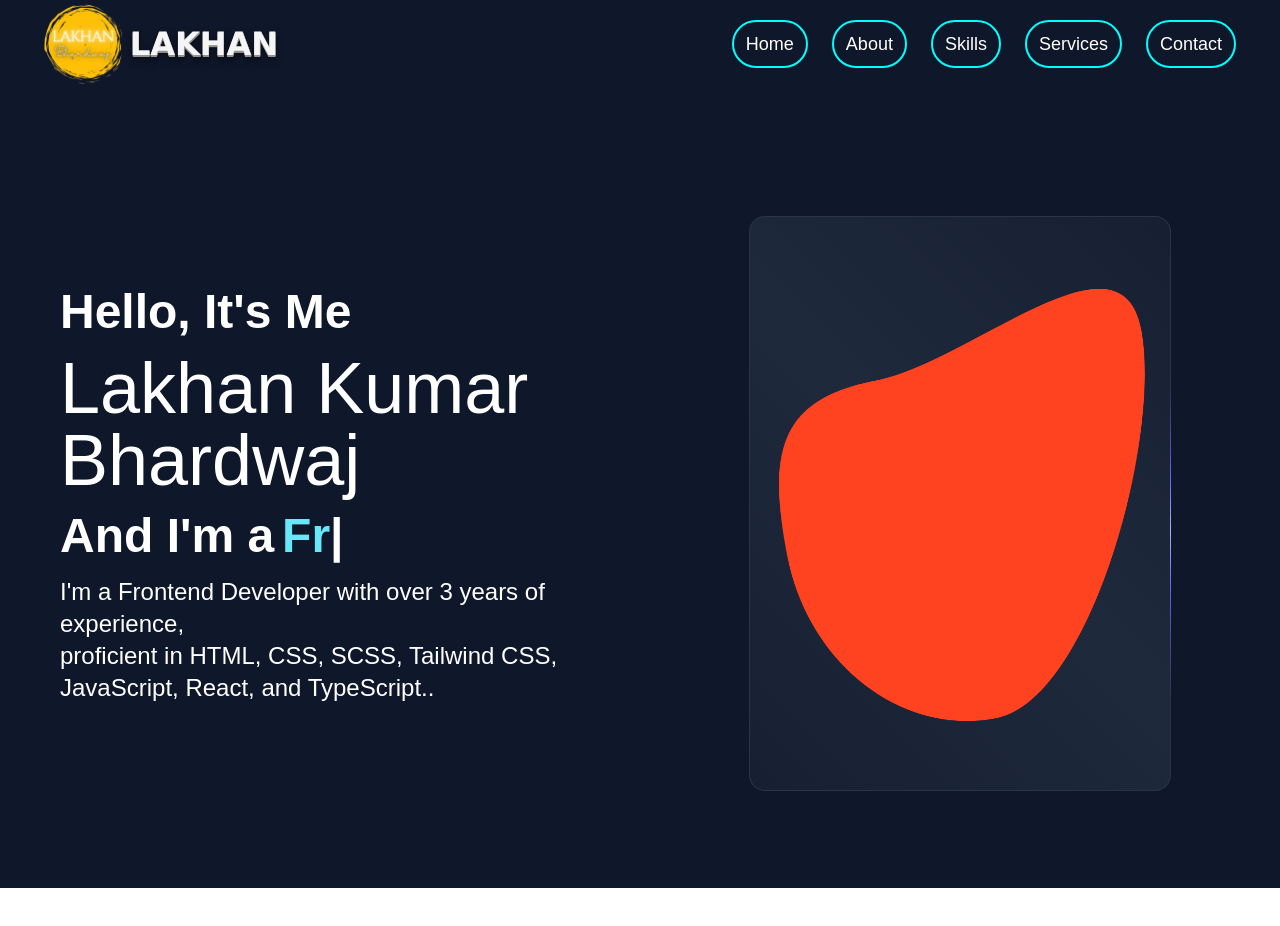
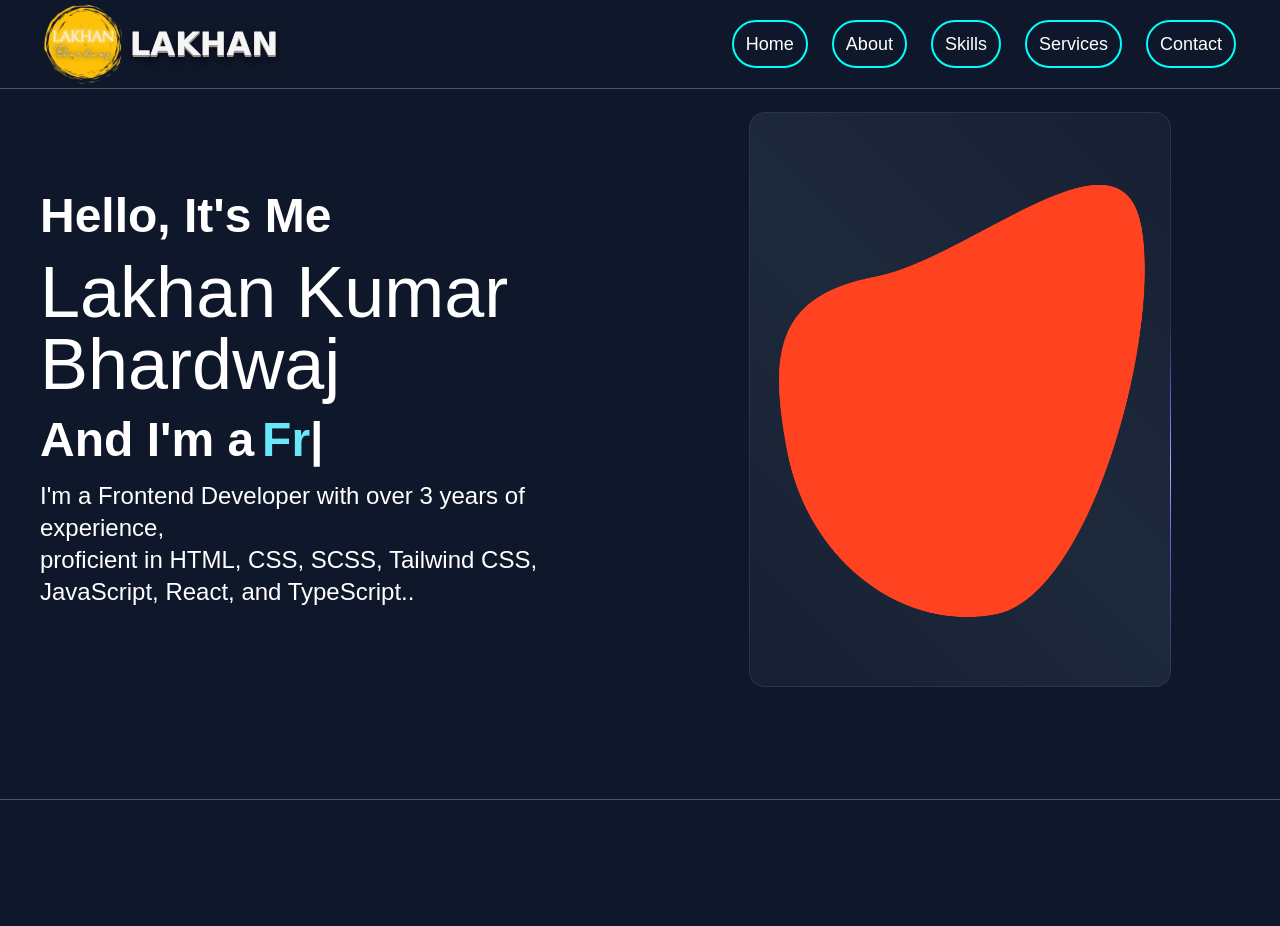
Before and after one commit to LakhanKBhardwaj/My_Portfolio, a Next.js app: page / in a window 1280 px wide. Shown: the top 926 px of the page. Before the commit the page ends 888 px from the top, so only its background shows below. Built offline with nearby package versions, Linux system fonts and the light colour scheme.

Commit message:
update the code all pages

```diff
--- a/package.json
+++ b/package.json
@@ -9,12 +9,14 @@
     "lint": "next lint"
   },
   "dependencies": {
+    "aos": "^2.3.4",
     "next": "14.0.0",
     "react": "^18",
     "react-dom": "^18",
     "react-typed": "^2.0.12"
   },
   "devDependencies": {
+    "@types/aos": "^3.0.7",
     "@types/node": "^20",
     "@types/react": "^18",
     "@types/react-dom": "^18",
--- /dev/null
+++ b/src/components/About.tsx
@@ -0,0 +1,31 @@
+import React, { FC, useEffect } from 'react'
+import AOS from 'aos';
+import "aos/dist/aos.css";
+
+export const About : FC = () => {
+
+      useEffect(() => {
+        AOS.init({
+            duration: 1000,
+            once: true,
+            easing: "ease-in-out",
+        });
+      }, []);
+
+
+  return (
+    <>
+    <section id={'about'}>
+      <div className="py-28 bg-slate-900 w-full h-80">
+      <div className="text-white p-10  mx-auto ">
+        <div data-aos="zoom-in-left" className=''>
+
+        </div>
+      </div>
+      </div>
+
+    </section>
+    </>
+
+  )
+}
--- a/src/components/HomeContent.tsx
+++ b/src/components/HomeContent.tsx
@@ -26,30 +26,33 @@ export const HomeContent: FC = () => {
 
 
     return (
-        <div className="grid md:grid-cols-2 h-screen">
-            <div className='relative  bg-slate-900 bg-cover bg-center items-center pt-48 sm:px-10 p-5 pb-0 '>
-                <div className='px-5 py-2'>
+        <section id={'home'}>
+            <div className="grid md:grid-cols-2 bg-slate-900 border-b-[1px] border-slate-600 min-h-screen">
+            <div className='flex items-center'>
+                <div className='sm:px-10 max-sm:px-5'>
+                <div className='py-2'>
                     <h3 className='text-5xl max-sm:text-3xl text-white font-bold animate-slideTop ' style={{ animationDelay: "1s" }}>Hello, It's Me</h3>
                 </div>
-                <div className='px-5 py-2'>
+                <div className='py-2'>
                     <h1 className='text-7xl max-sm:text-5xl text-white animate-slideLeft' style={{ animationDelay: "1s" }}>Lakhan Kumar Bhardwaj</h1>
                 </div>
-                <div className='px-5 py-2'>
+                <div className='py-2'>
                     <h3 className='text-5xl max-sm:text-3xl text-white font-bold animate-slideBottom' style={{ animationDelay: "1s" }}>
                         And I'm a
                         <span ref={textRef} className="text ml-2 text-cyan-300"></span>
                     </h3>
                 </div>
-                <div className='px-5 py-2'>
+                <div className='py-2'>
                     <p className='animate-slideRight text-white text-2xl max-sm:text-lg' style={{ animationDelay: "1s" }}>I'm a Frontend Developer with over 3 years of experience,
                         <br />proficient in HTML, CSS, SCSS, Tailwind CSS, JavaScript, React, and TypeScript..
                     </p>
                 </div>
+                </div>
 
             </div>
 
-            <div className='bg-slate-900 pt-32 px-5'>
-                <section className="flex justify-center  ">
+            <div className='flex items-center justify-center '>
+                <section className="sm:px-10 max-sm:px-5 max-md:py-5">
                     <div className="w-full  max-w-[422px] [background:linear-gradient(45deg,#172033,theme(colors.slate.800)_50%,#172033)_padding-box,conic-gradient(from_var(--border-angle),theme(colors.slate.600/.48)_80%,_theme(colors.indigo.500)_86%,_theme(colors.indigo.300)_90%,_theme(colors.indigo.500)_94%,_theme(colors.slate.600/.48))_border-box] rounded-2xl border border-transparent animate-border">
                         <div className="px-5 py-16  group">
                             <Image src={BackImage} alt='Back Image' className=' w-full ' />
@@ -62,6 +65,7 @@ export const HomeContent: FC = () => {
                 <Image src={MyPic} alt='My Pic' width={450} className='text-3xl absolute left-0 bottom-0 transform translate-x-8 transition-[bottom,left] duration-[2.5s] group-hover:left-[8%]' />
             </div> */}
         </div>
+        </section>
 
 
     )
--- /dev/null
+++ b/src/components/Preloader.tsx
@@ -0,0 +1,58 @@
+import React, { FC, useEffect, useState } from 'react'
+
+export const Preloader: FC<{ onFinish: () => void }> = ({ onFinish }) => {
+  // const [animateOut, setAnimateOut] = useState(false);
+
+  // useEffect(() => {
+  //     const timer = setTimeout(() => {
+  //       setAnimateOut(true); // Trigger the split animation
+  //       setTimeout(() => onFinish(), 1000); // Wait for animation to finish before hiding
+  //     }, 2000); // Simulate loading time
+
+  //     return () => clearTimeout(timer);
+  //   }, [onFinish]);
+
+  const [animateOut, setAnimateOut] = useState(false);
+
+  useEffect(() => {
+    // Trigger the animation on mount
+    const timer = setTimeout(() => {
+      setAnimateOut(true); // Start the split animation
+      setTimeout(() => onFinish(), 1000); // Finish after animation completes
+    }, 500); // Delay before the animation starts (optional)
+
+    return () => clearTimeout(timer);
+  }, [onFinish]);
+
+
+  return (
+    <div
+      className={`fixed inset-0 z-50 flex justify-center items-center ${animateOut ? 'bg-transparent' : ''
+        } transition-all duration-700`}
+
+    >
+      {!animateOut && (
+        <div className="loader">
+          <div className=' absolute inset-0 z-[1000] w-full h-screen flex items-center justify-center '>
+            <div className='animate-loaderBorderAnimation1 ease-linear rounded-full border-8 h-40 w-40 border-t-amber-500 flex items-center justify-center border-transparent'></div>
+          </div>
+          <div className='absolute inset-0 z-[1000] w-full h-screen flex items-center justify-center'>
+            <div className='animate-loaderBorderAnimation2 ease-linear rounded-full border-8 h-32 w-32 border-t-teal-500 flex items-center justify-center border-transparent'></div>
+          </div>
+          <div className='absolute inset-0 z-[1000] w-full h-screen flex items-center justify-center'>
+            <div className='animate-loaderBorderAnimation3 ease-linear rounded-full border-8 h-24 w-24 border-t-yellow-300 border-transparent'></div>
+          </div>
+        </div>
+      )}
+      {/* Animated splitting effect */}
+      <div
+        className={`absolute top-0 left-0 h-full w-1/2 ${animateOut ? 'translate-x-[-100%]' : ''
+          } bg-[var(--green-400-rgba)] transition-transform duration-700`}
+      ></div>
+      <div
+        className={`absolute top-0 right-0 h-full w-1/2 ${animateOut ? 'translate-x-[100%]' : ''
+          } bg-[var(--green-400-rgba)] transition-transform duration-700`}
+      ></div>
+    </div>
+  );
+}
--- a/src/pages/_app.tsx
+++ b/src/pages/_app.tsx
@@ -1,6 +1,27 @@
+import { useEffect, useState } from 'react';
+import type { AppProps } from 'next/app'
 import '@/styles/globals.css'
-import type { AppProps } from 'next/app'
+import { Preloader } from '@/components/Preloader'
 
 export default function App({ Component, pageProps }: AppProps) {
-  return <Component {...pageProps} />
+
+  const [isEffectActive, setIsEffectActive] = useState(true);
+
+  const handleEffectFinish = () => {
+    setIsEffectActive(false); // Hide the effect
+  };
+
+  return (
+    <>
+      {isEffectActive && <Preloader onFinish={handleEffectFinish} />}
+      <div
+        className={`transition-opacity duration-700 ${
+          isEffectActive ? 'opacity-0.2' : 'opacity-100'
+        }`}
+      >
+        <Component {...pageProps} />
+      </div>
+      {/* <Component {...pageProps} /> */}
+    </>
+  )
 }
--- a/src/pages/index.tsx
+++ b/src/pages/index.tsx
@@ -2,15 +2,31 @@ import Image from 'next/image'
 import { Inter } from 'next/font/google'
 import { Header } from '@/components/Header'
 import { HomeContent } from '@/components/HomeContent'
+import { About } from '@/components/About'
+import { Preloader } from '@/components/Preloader'
+import { useEffect, useState } from 'react'
 
 
 
 export default function Home() {
+  const [animateOut, setAnimateOut] = useState(false);
+
+  useEffect(() => {
+    // Trigger the animation on mount
+    const timer = setTimeout(() => {
+      setAnimateOut(true); // Start the split animation
+      setTimeout(() => 1000); // Finish after animation completes
+    }, 500); // Delay before the animation starts (optional)
+
+    return () => clearTimeout(timer);
+  }, []);
 
   return (
-    <main>
+    <main className='scroll-smooth relative'>
+
       <Header />
       <HomeContent />
+      <About />
     </main>
   )
 }
--- a/src/styles/globals.css
+++ b/src/styles/globals.css
@@ -34,6 +34,7 @@
   --background-end-rgb: 255, 255, 255;
   --white-color: #FFF;
   --custom-cyan: #0ff;
+  --green-400-rgba: rgba(74, 222, 130, 0.452);
 }
 
 @media (prefers-color-scheme: dark) {
@@ -49,3 +50,22 @@ body {
   height: 100vh;
   font-family: "poppins", sans-serif;
 }
+
+html {
+  scroll-behavior: smooth;
+}
+
+
+
+/* Initial state before the animation starts */
+.zoom-in-left {
+  opacity: 0;                /* Hidden initially */
+  transform: scale(0) translateX(-20px); /* Zoomed out and shifted left */
+  transition: all 0.7s ease-out; /* Smooth animation */
+}
+
+/* Final state when the element becomes visible */
+.zoom-in-left-visible {
+  opacity: 1;                /* Fully visible */
+  transform: scale(1) translateX(0); /* Zooms in and moves to its position */
+}
--- a/tailwind.config.ts
+++ b/tailwind.config.ts
@@ -28,28 +28,43 @@ const config: Config = {
         slideLeft: 'slideLeft 1s ease forwards',
         slideBottom: 'slideBottom 1s ease forwards',
         border: 'border 4s linear infinite',
+        loaderBorderAnimation1: 'spin 3s linear infinite',
+        loaderBorderAnimation2: 'spin 2s linear infinite',
+        loaderBorderAnimation3: 'spin 1.5s linear infinite',
 
       },
       keyframes: {
         slideTop: {
-          '0%': { transform: 'translateY(-100%)'},
-          '100%': { transform: 'translateY(0)'},
+          '0%': { transform: 'translateY(-100%)' },
+          '100%': { transform: 'translateY(0)' },
         },
         slideRight: {
-          '0%': {transform: 'translateX(100px)'},
-          '100%': {transform: 'translateX(0px)'},
+          '0%': { transform: 'translateX(100px)' },
+          '100%': { transform: 'translateX(0px)' },
         },
         slideLeft: {
-          '0%': { transform: 'translateX(-100%)'},
-          '100%': { transform: 'translateX(0px)'},
+          '0%': { transform: 'translateX(-100%)' },
+          '100%': { transform: 'translateX(0px)' },
         },
         slideBottom: {
-          '0%': {transform: 'translateY(100px)'},
-          '100%': {transform: 'translateY(0px)'},
+          '0%': { transform: 'translateY(100px)' },
+          '100%': { transform: 'translateY(0px)' },
         },
         border: {
           to: { '--border-angle': '360deg' },
-      }
+        },
+        loaderBorderAnimation1: {
+          '0%' : { transform: 'rotate(0deg)' },
+          '100%' : { transform:' rotate(360deg)' },
+        },
+        loaderBorderAnimation2: {
+          '0%' : { transform: 'rotate(0deg)' },
+          '100%' : { transform:' rotate(360deg)' },
+        },
+        loaderBorderAnimation3: {
+          '0%' : { transform: 'rotate(3600deg)' },
+          '100%' : { transform:' rotate(0deg)' },
+        }
       },
     },
   },
```
Also changed, not shown: src/components/Header.tsx (+4 -4 lines), 1 other file (tests, documents, lock files or other folders).
